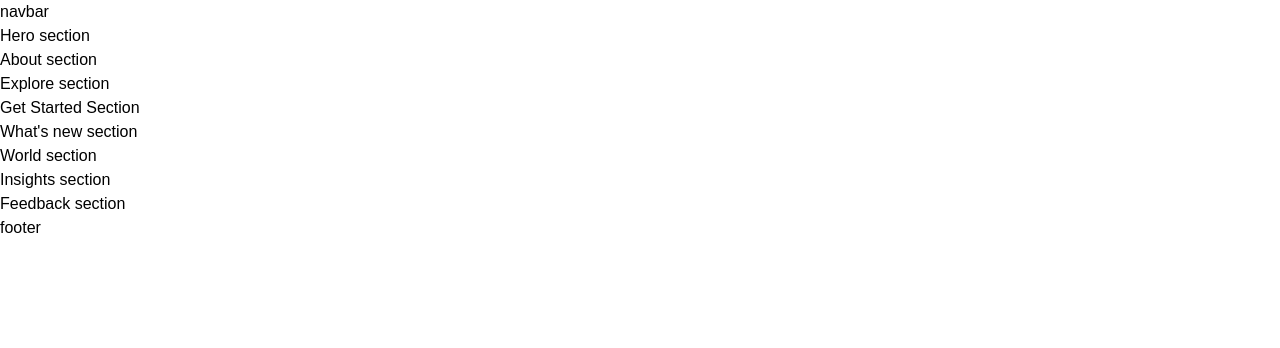
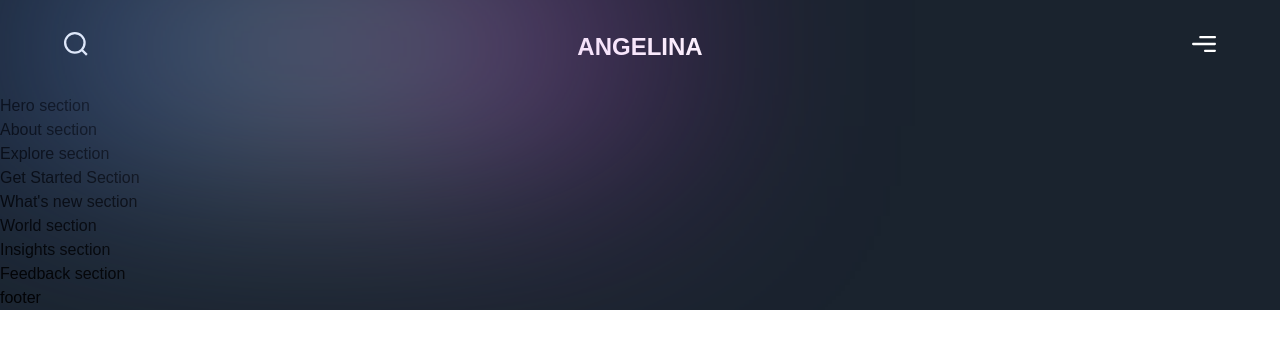
Before and after one commit to biggame27/valentines, a Next.js app: page / in a window 1280 px wide. Shown: the top 348 px of the page. Built offline with nearby package versions, Linux system fonts and the light colour scheme; a web font is replaced by a local one.

Commit message:
implemented navbar

```diff
--- a/app/page.js
+++ b/app/page.js
@@ -2,7 +2,7 @@
 import { About, Explore, Feedback, GetStarted, Hero, Insights, WhatsNew, World } from '../sections';
 
 const Page = () => (
-  <div>
+  <div className="bg-primary-black overflow-hidden">
     <Navbar />
     <Hero />
     <About />
--- a/components/Navbar.jsx
+++ b/components/Navbar.jsx
@@ -1,9 +1,35 @@
 'use client';
 
+import { motion } from 'framer-motion';
+
+import styles from '../styles';
+import { navVariants } from '../utils/motion';
+
 const Navbar = () => (
-  <nav>
-    navbar
-  </nav>
+  <motion.nav
+    variants={navVariants}
+    initial="hidden"
+    whileInView="show"
+    //py-8 represents y padding, relative is position according to normall flow and offsets are calculated
+    className={`${styles.xPaddings} py-8 relative`}
+  >
+
+    <div /*inset covers whole element, absolute width makes the div smaller*/className="absolute w-[50%] inset-0 gradient-01" />
+    <div /*makes the div go all the way through, centers element, makes items inside a list, make equal space,make gap*/className={`${styles.innerWidth} mx-auto flex justify-between gap-8`}>
+      <img
+        src="/search.svg"
+        alt="search"
+        //object-contain makes the thing contain insuide
+        className="w-[24px] h-[24px] object-contain"
+      />
+      <h2 className="font-extrabold text-[24px] leading-[30px] text-white">ANGELINA</h2>
+      <img
+        src="/menu.svg"
+        alt="menu"
+        className="w-[24px] h-[24px] object-contain"
+      />
+    </div>
+  </motion.nav>
 );
 
 export default Navbar;
--- a/styles/index.js
+++ b/styles/index.js
@@ -1,9 +1,11 @@
 const styles = {
+  //2xl represents minimum pixel width of 1536, if it is only make the screen 1280, else make it full
   innerWidth: '2xl:max-w-[1280px] w-full',
   interWidth: 'lg:w-[80%] w-[100%]',
 
   paddings: 'sm:p-16 xs:p-8 px-6 py-12',
   yPaddings: 'sm:py-16 xs:py-8 py-12',
+  //sm represents minimum pixel width and what to do when it exceeds that 640px
   xPaddings: 'sm:px-16 px-6',
   topPaddings: 'sm:pt-16 xs:pt-8 pt-12',
   bottomPaddings: 'sm:pb-16 xs:pb-8 pb-12',
```
